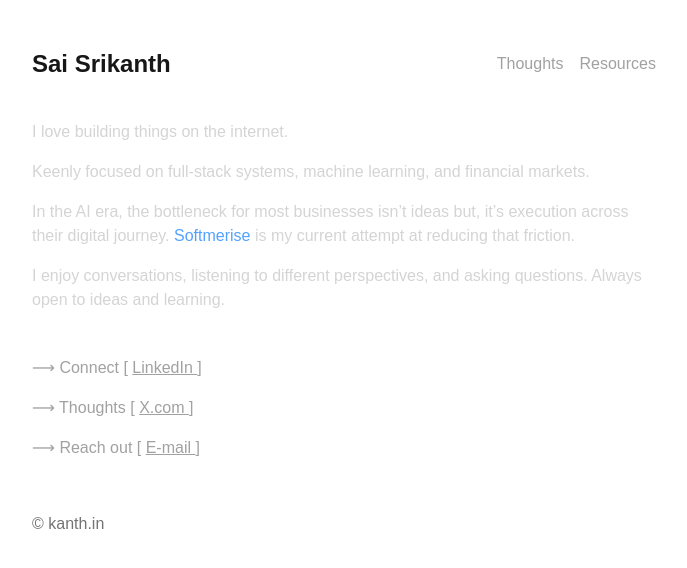
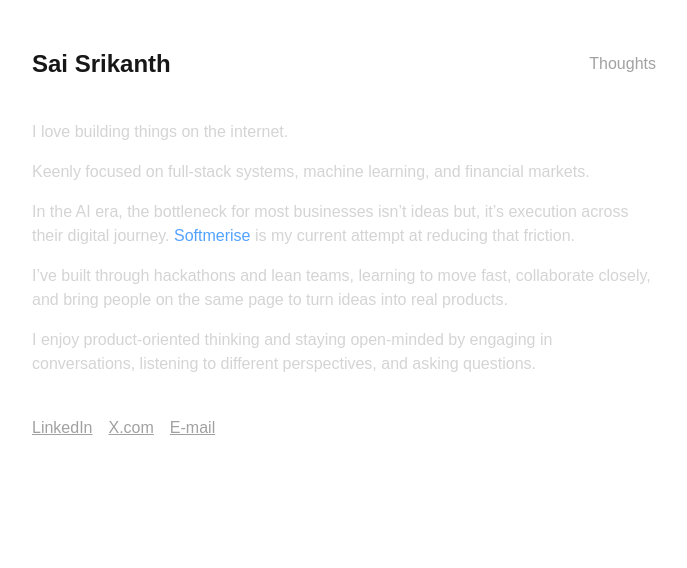
Before and after one commit to Srikan1h/portfolio, a Next.js app: page / in a window 1280 px wide. Shown: the top 568 px of the page, without its empty margins (296-983 px from the left). Built offline with nearby package versions, Linux system fonts and the light colour scheme.

Commit message:
refactor: update homepage bio, relocate social links to footer, and remove resources link from navigation

```diff
--- a/app/components/Footer.tsx
+++ b/app/components/Footer.tsx
@@ -8,9 +8,18 @@ function Footer() {
         <footer>
             <div className="flex p-2">
 
-                <div className='copyright'>
-                    <span className="text-neutral-500 ">© kanth.in</span>
-                </div>
+                <span className="text-neutral-400 pr-4"><a href="https://linkedin.com/in/saisrikanths/"> <u>LinkedIn </u> </a>
+            </span>
+
+            <span className="text-neutral-400 pr-4"><a href="https://x.com/srikan1h"> <u>X.com </u> </a>
+            </span>
+
+            <span className="text-neutral-400 pr-4"><a href="mailto:ss2675@srmist.edu.in"> <u>E-mail </u> </a></span>
+
+
+
+
+
             </div>
         </footer>
     </div>
--- a/app/components/MenuStack.tsx
+++ b/app/components/MenuStack.tsx
@@ -14,11 +14,6 @@ function MenuStack() {
           <Link className="text-neutral-400" href="/thoughts">
           Thoughts</Link>
         </li>
-
-        <li className="link3 pl-4">
-          <Link className="text-neutral-400" href="/resources">
-          Resources</Link>
-        </li>
       </ul>
     </div>
   )
--- a/app/layout.tsx
+++ b/app/layout.tsx
@@ -81,7 +81,7 @@ export default function RootLayout({
           <MenuStack />
         </header>
 
-        <main className="mt-4 px-2">{children}</main>
+        <main className="mt-4 px-2 ">{children}</main>
 
         <Footer />
       </body>
--- a/app/page.tsx
+++ b/app/page.tsx
@@ -17,30 +17,13 @@ export default function Home() {
               </a>{" "} is my current attempt at reducing that friction.
             </p>
 
+            <p>I’ve built through hackathons and lean teams, learning to move fast, collaborate closely, and bring people on the same page to turn ideas into real products.</p>
+
             <p>
-              I enjoy conversations, listening to different perspectives, and asking questions.
-Always open to ideas and learning.
+             I enjoy product-oriented thinking and staying open-minded by engaging in conversations, listening to different perspectives, and asking questions.
             </p>
           </article>
 
-          <div className="grid grid-flow-row auto-rows-max text-neutral-400 py-5">
-
-            <p >⟶ Connect [<Link href="https://linkedin.com/in/saisrikanths/"> <u>LinkedIn </u> </Link>]
-            </p>
-
-            <p >⟶ Thoughts [<Link href="https://x.com/srikan1h"> <u>X.com </u> </Link>]
-            </p>
-
-            <p >⟶ Reach out [<Link href="mailto:ss2675@srmist.edu.in"> <u>E-mail </u> </Link>]
-            </p>
-
-
-
-
-
-
-
-          </div>
         </div>
       </section>
     </div>
```
